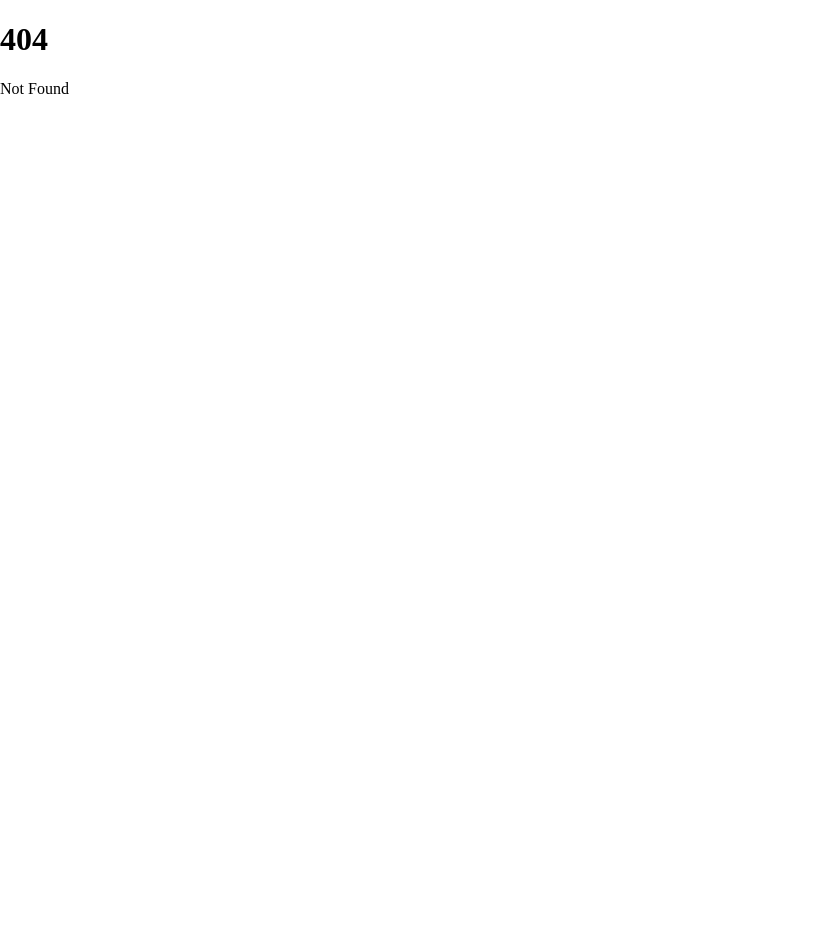
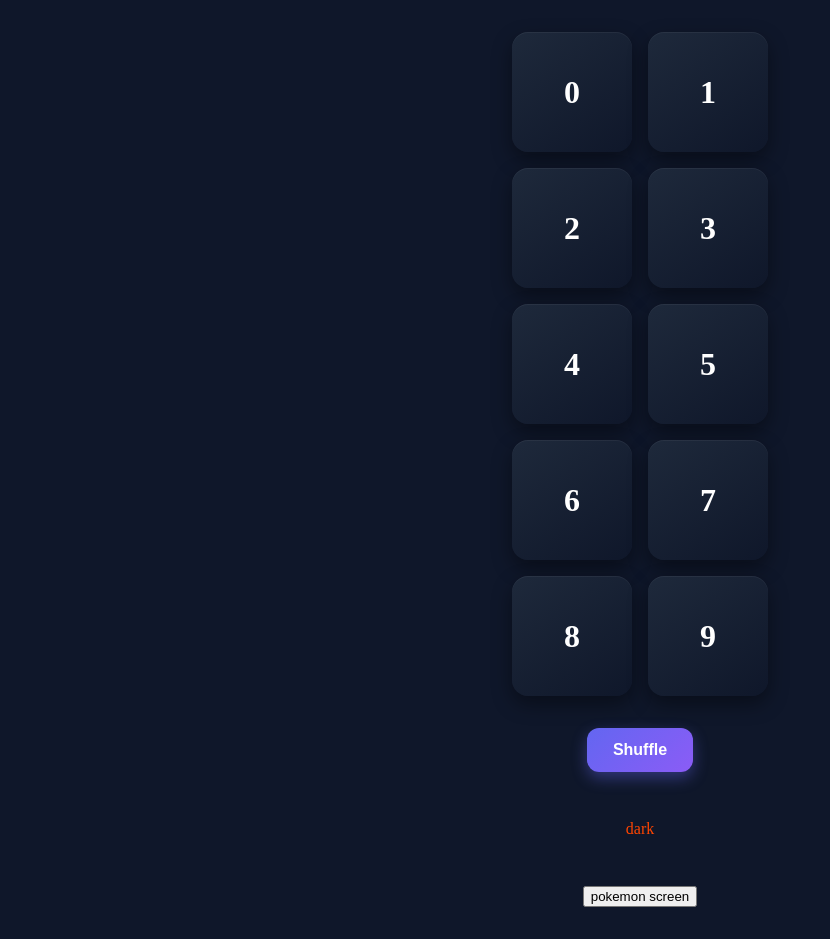
Before and after one commit to YahyaNashar22/svelte-tutorial, a SvelteKit app: page /gsap in a window 1280 px wide. Before the commit this address had no page. Shown: the whole page, without its empty margins (0-830 px from the left). Before the commit the page ends 800 px from the top, so only its background shows below. Built offline with nearby package versions, Linux system fonts and the light colour scheme.

Commit message:
global state, singletons, gsap and animation

```diff
--- a/package.json
+++ b/package.json
@@ -31,5 +31,8 @@
 		"typescript": "^5.9.3",
 		"typescript-eslint": "^8.54.0",
 		"vite": "^7.3.1"
+	},
+	"dependencies": {
+		"gsap": "^3.14.2"
 	}
 }
--- /dev/null
+++ b/src/lib/globalState.svelte.ts
@@ -0,0 +1,9 @@
+class GlobalState {
+	theme = $state('dark');
+
+	toggleTheme() {
+		this.theme = this.theme === 'light' ? 'dark' : 'light';
+	}
+}
+
+export const globalState = new GlobalState();
--- a/src/routes/+layout.svelte
+++ b/src/routes/+layout.svelte
@@ -20,5 +20,7 @@
 	:global(body) {
 		margin: 0;
 		padding: 0;
+		background-color: #121212;
+		color: orangered;
 	}
 </style>
--- /dev/null
+++ b/src/routes/gsap/+page.svelte
@@ -0,0 +1,99 @@
+<script lang="ts">
+	import { goto } from '$app/navigation';
+	import { globalState } from '$lib/globalState.svelte';
+	import { gsap } from 'gsap';
+	import { Flip } from 'gsap/all';
+	import { tick } from 'svelte';
+
+	gsap.registerPlugin(Flip);
+
+	let items = $state([...Array(10).keys()]);
+
+	function shuffle() {
+		items = items.toSorted(() => Math.random() - 0.5);
+	}
+
+	$effect.pre(() => {
+		items;
+		const state = Flip.getState('.item');
+		// The following can be replaced with:
+		// queueMicrotask(() => {
+		// 	Flip.from(state, { duration: 1, stagger: 0.01, ease: 'power1.inOut' });
+		// });
+		// this:
+		tick().then(() => {
+			Flip.from(state, { duration: 1, stagger: 0.01, ease: 'power1.inOut' });
+		});
+	});
+</script>
+
+<div class="shuffle">
+	<div class="items">
+		{#each items as item (item)}
+			<div class="item">{item}</div>
+		{/each}
+	</div>
+
+	<button class="btn" onclick={shuffle}>Shuffle</button>
+	<p>{globalState.theme}</p>
+	<button aria-label="pokemon" onclick={() => goto('/pokemon')}>pokemon screen</button>
+</div>
+
+<style>
+	.shuffle {
+		min-height: 100vh;
+		display: flex;
+		flex-direction: column;
+		align-items: center;
+		justify-content: center;
+		gap: 2rem;
+		background: #0f172a;
+		padding: 2rem;
+	}
+
+	.items {
+		display: grid;
+		grid-template-columns: repeat(2, 120px);
+		gap: 1rem;
+	}
+
+	.item {
+		height: 120px;
+		display: flex;
+		align-items: center;
+		justify-content: center;
+		font-size: 2rem;
+		font-weight: bold;
+		border-radius: 16px;
+		background: linear-gradient(145deg, #1e293b, #0f172a);
+		color: white;
+		box-shadow:
+			0 8px 20px rgba(0, 0, 0, 0.4),
+			inset 0 1px 0 rgba(255, 255, 255, 0.05);
+	}
+
+	.item:hover {
+		transform: translateY(-4px);
+	}
+
+	.btn {
+		padding: 0.8rem 1.6rem;
+		border: none;
+		border-radius: 12px;
+		font-size: 1rem;
+		font-weight: 600;
+		cursor: pointer;
+		background: linear-gradient(135deg, #6366f1, #8b5cf6);
+		color: white;
+		box-shadow: 0 6px 15px rgba(99, 102, 241, 0.4);
+	}
+
+	.btn:hover {
+		transform: translateY(-2px);
+		box-shadow: 0 10px 25px rgba(99, 102, 241, 0.5);
+	}
+
+	.btn:active {
+		transform: translateY(0);
+	}
+</style>
--- a/src/routes/life-cycle/+page.svelte
+++ b/src/routes/life-cycle/+page.svelte
@@ -1,6 +1,7 @@
 <script lang="ts">
 	let counter = $state(1);
 	const messages = ['Hi', 'Hello', 'Yo', 'Sup', 'Welcome'];
+	import { CustomState } from '../state.svelte';
 
 	const randomMessage = $derived.by(() => {
 		// reruns only when counter changes
@@ -36,12 +37,16 @@
 			console.log('Before rerun', counter);
 		};
 	});
+
+	const customState = new CustomState();
 </script>
 
 <svelte:window on:keydown={reset} />
 
 <main>
 	<div>
+		<button onclick={() => customState.up()}>{customState.value}</button>
+
 		<h1>{counter}</h1>
 		<p>{randomMessage}</p>
 		<button onclick={increment}>increment</button>
```
Also changed, not shown: src/routes/pokemon/+page.svelte (added, +31 -0 lines), 1 other file (tests, documents, lock files or other folders).
